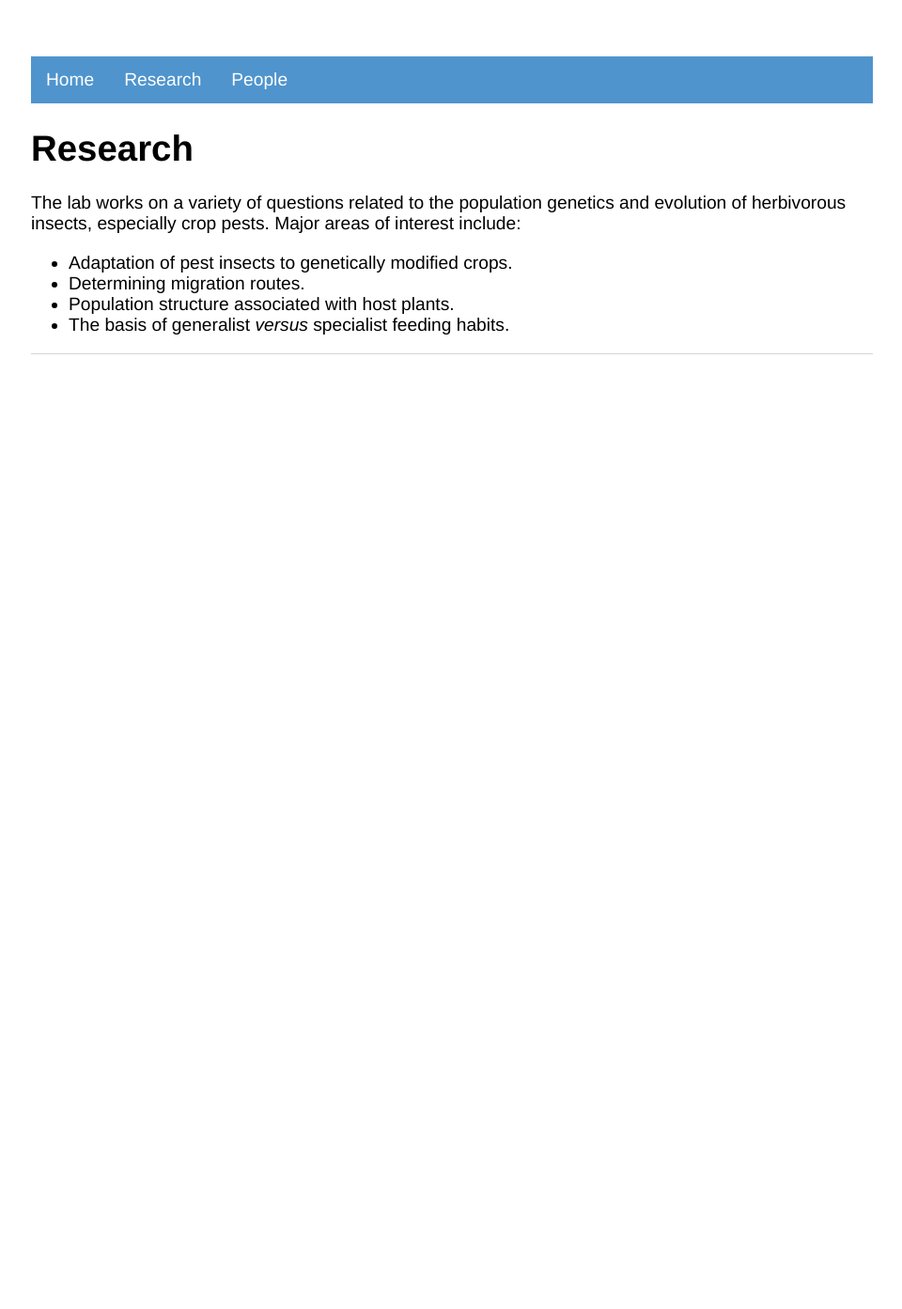
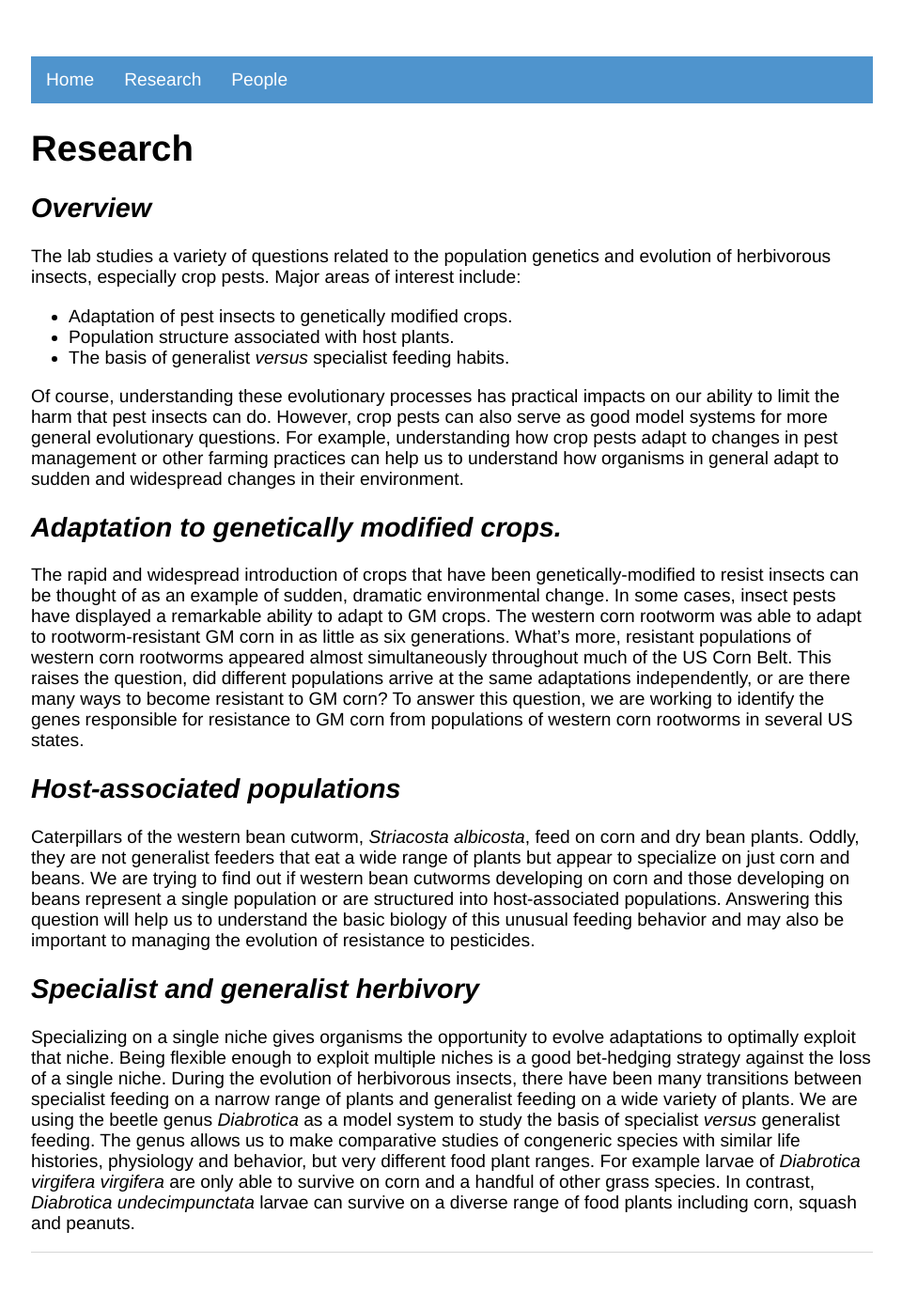
Before and after one commit to nickmiller-iit/nickmiller-iit.github.io, a Jekyll site: the page built from research/research.md, in a window 1280 px wide. Shown: the whole page at 94% size, without its empty margins (159-1119 px from the left). Built offline with Jekyll 4.4.1, drawn with Linux system fonts in a browser that asks for light colours; before the commit the page ends 900 px from its top, so only the background shows below that.

Commit message:
Updated research info

```diff
--- a/research/research.md
+++ b/research/research.md
@@ -5,9 +5,25 @@ title: Research
 
 # {{ page.title }}
 
-The lab works on a variety of questions related to the population genetics and evolution of herbivorous insects, especially crop pests. Major areas of interest include:
+## Overview
+
+The lab studies a variety of questions related to the population genetics and evolution of herbivorous insects, especially crop pests. Major areas of interest include:
 
 * Adaptation of pest insects to genetically modified crops.
-* Determining migration routes.
 * Population structure associated with host plants.
 * The basis of generalist *versus* specialist feeding habits.
+
+Of course, understanding these evolutionary processes has practical impacts on our ability to limit the harm that pest insects can do. However, crop pests can also serve as good model systems for more general evolutionary questions. For example, understanding how crop pests adapt to changes in pest management or other farming practices can help us to understand how organisms in general adapt to sudden and widespread changes in their environment.
+
+
+## Adaptation to genetically modified crops.
+
+The rapid and widespread introduction of crops that have been genetically-modified to resist insects can be thought of as an example of sudden, dramatic environmental change. In some cases, insect pests have displayed a remarkable ability to adapt to GM crops. The western corn rootworm was able to adapt to rootworm-resistant GM corn in as little as six generations. What's more, resistant populations of western corn rootworms appeared almost simultaneously throughout much of the US Corn Belt. This raises the question, did different populations arrive at the same adaptations independently, or are there many ways to become resistant to GM corn? To answer this question, we are working to identify the genes responsible for resistance to GM corn from populations of western corn rootworms in several US states.
+
+## Host-associated populations
+
+Caterpillars of the western bean cutworm, *Striacosta albicosta*, feed on corn and dry bean plants. Oddly, they are not generalist feeders that eat a wide range of plants but appear to specialize on just corn and beans. We are trying to find out if western bean cutworms developing on corn and those developing on beans represent a single population or are structured into host-associated populations. Answering this question will help us to understand the basic biology of this unusual feeding behavior and may also be important to managing the evolution of resistance to pesticides.
+
+## Specialist and generalist herbivory
+
+Specializing on a single niche gives organisms the opportunity to evolve adaptations to optimally exploit that niche. Being flexible enough to exploit multiple niches is a good bet-hedging strategy against the loss of a single niche. During the evolution of herbivorous insects, there have been many transitions between specialist feeding on a narrow range of plants and generalist feeding on a wide variety of plants. We are using the beetle genus *Diabrotica* as a model system to study the basis of specialist *versus* generalist feeding. The genus allows us to make comparative studies of congeneric species with similar life histories, physiology and behavior, but very different food plant ranges. For example larvae of *Diabrotica virgifera virgifera* are only able to survive on corn and a handful of other grass species. In contrast, *Diabrotica undecimpunctata* larvae can survive on a diverse range of food plants including corn, squash and peanuts.
```
